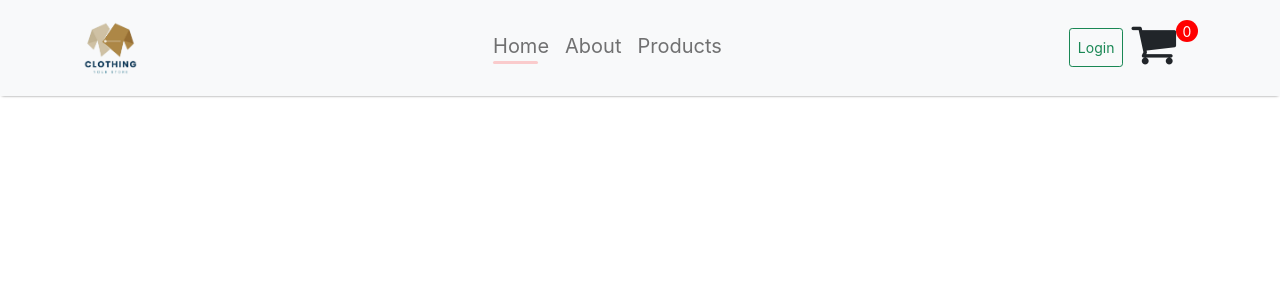
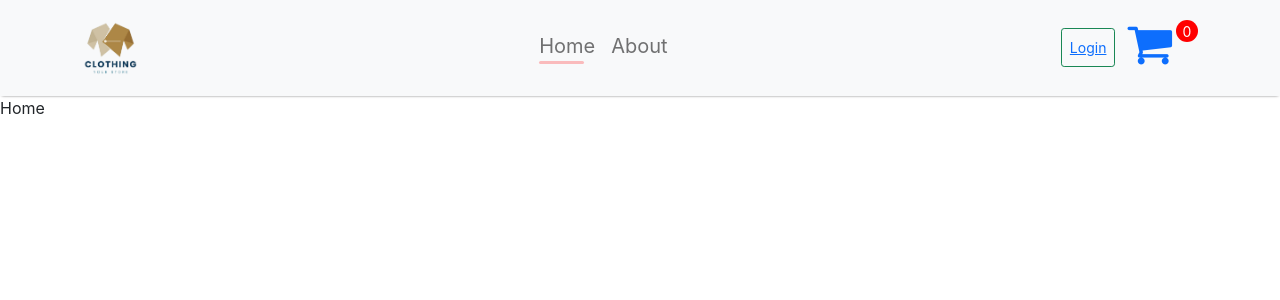
Before and after one commit to K-Kamenju/pyhton-p4-project-E-Commerce, a React (Create React App) app in the folder client/: page / in a window 1280 px wide. Shown: the top 300 px of the page. Built offline with nearby package versions, Linux system fonts and the light colour scheme.

Commit message:
K - Routing Complete

```diff
--- a/client/src/Components/App/App.js
+++ b/client/src/Components/App/App.js
@@ -1,12 +1,26 @@
 
 import Navbar from '../Navbar/Navbar';
 import './App.css';
+import { BrowserRouter, Routes, Route } from 'react-router-dom';
+import Home from '../../Pages/Home';
+import Product from '../../Pages/Product';
+import Cart from '../../Pages/Cart';
+import Login from '../../Pages/Login';
+import About from '../../Pages/About';
+
 
 function App() {
   return (
-    <div>
+    <BrowserRouter>
        <Navbar />
-    </div>
+       <Routes>
+          <Route path="/" element={<Home />} />
+          <Route path="/about" element={<About />} />
+          <Route path="/product/:productId" element={<Product />} />
+          <Route path="/cart" element={<Cart />} />
+          <Route path="/login" element={<Login />} />
+       </Routes>
+    </BrowserRouter>
   );
 }
 
--- a/client/src/Components/Navbar/Navbar.css
+++ b/client/src/Components/Navbar/Navbar.css
@@ -31,7 +31,7 @@
     font-size: 20px;
 }
 
-.navbar-nav:hover {
+.navbar-nav i:hover {
     color:red;
 
 }
@@ -44,5 +44,5 @@
     width: 80%;
     height: 3px;
     border-radius: 10px;
-    background: #FF4141;
+    background: #ff0000;
 }
--- a/client/src/Components/Navbar/Navbar.jsx
+++ b/client/src/Components/Navbar/Navbar.jsx
@@ -1,6 +1,7 @@
 import React, { useState } from 'react'
 import './Navbar.css'
 import logo from '../../Assets/logo.png'
+import { Link } from 'react-router-dom'
 
 function Navbar() {
 
@@ -15,29 +16,23 @@ function Navbar() {
             </button>
             <div className="collapse navbar-collapse" id="navbarNavAltMarkup">
                 <div className="navbar-nav ms-auto link-color">
-                    <a
+                    <Link
                     className="nav-link "
                     aria-current="page"
-                    href="#"
+                    to="/"
                     onClick={()=>{setMenu("home")}}>
                         Home{menu==="home"?<hr/>:<></>}
-                    </a>
-                    <a
+                    </Link>
+                    <Link
                     className="nav-link"
-                    href="#"
+                    to="/about"
                     onClick={()=>{setMenu("about")}}>
                         About{menu==="about"?<hr/>:<></>}
-                    </a>
-                    <a
-                    className="nav-link"
-                    href="#"
-                    onClick={()=>{setMenu("products")}}>
-                        Products{menu==="products"?<hr/>:<></>}
-                    </a>
+                    </Link>
                 </div>
                 <div className="navbar-nav ms-auto">
-                    <button className="btn btn-sm btn-outline-success p-2 m-2">Login</button>
-                    <i className="fa fa-shopping-cart fa-3x" aria-hidden="true"></i>
+                    <button className="btn btn-sm btn-outline-success p-2 m-2"><Link to="/login">Login</Link></button>
+                    <Link to="/cart"><i className="fa fa-shopping-cart fa-3x mx-1" aria-hidden="true"></i></Link>
                     <div className="nav-cart-count">0</div>
                 </div>
             </div>
--- /dev/null
+++ b/client/src/Pages/About.jsx
@@ -0,0 +1,9 @@
+import React from 'react'
+
+function About() {
+    return (
+        <div>About</div>
+    )
+}
+
+export default About
--- /dev/null
+++ b/client/src/Pages/Cart.jsx
@@ -0,0 +1,9 @@
+import React from 'react'
+
+function Cart() {
+    return (
+        <div>Cart</div>
+    )
+}
+
+export default Cart
--- /dev/null
+++ b/client/src/Pages/Home.jsx
@@ -0,0 +1,9 @@
+import React from 'react'
+
+function Home() {
+    return (
+        <div>Home</div>
+    )
+}
+
+export default Home
--- /dev/null
+++ b/client/src/Pages/Login.jsx
@@ -0,0 +1,9 @@
+import React from 'react'
+
+function Login() {
+    return (
+        <div>Login</div>
+    )
+}
+
+export default Login
--- /dev/null
+++ b/client/src/Pages/Product.jsx
@@ -0,0 +1,9 @@
+import React from 'react'
+
+function Product() {
+    return (
+        <div>Product</div>
+    )
+}
+
+export default Product
```
